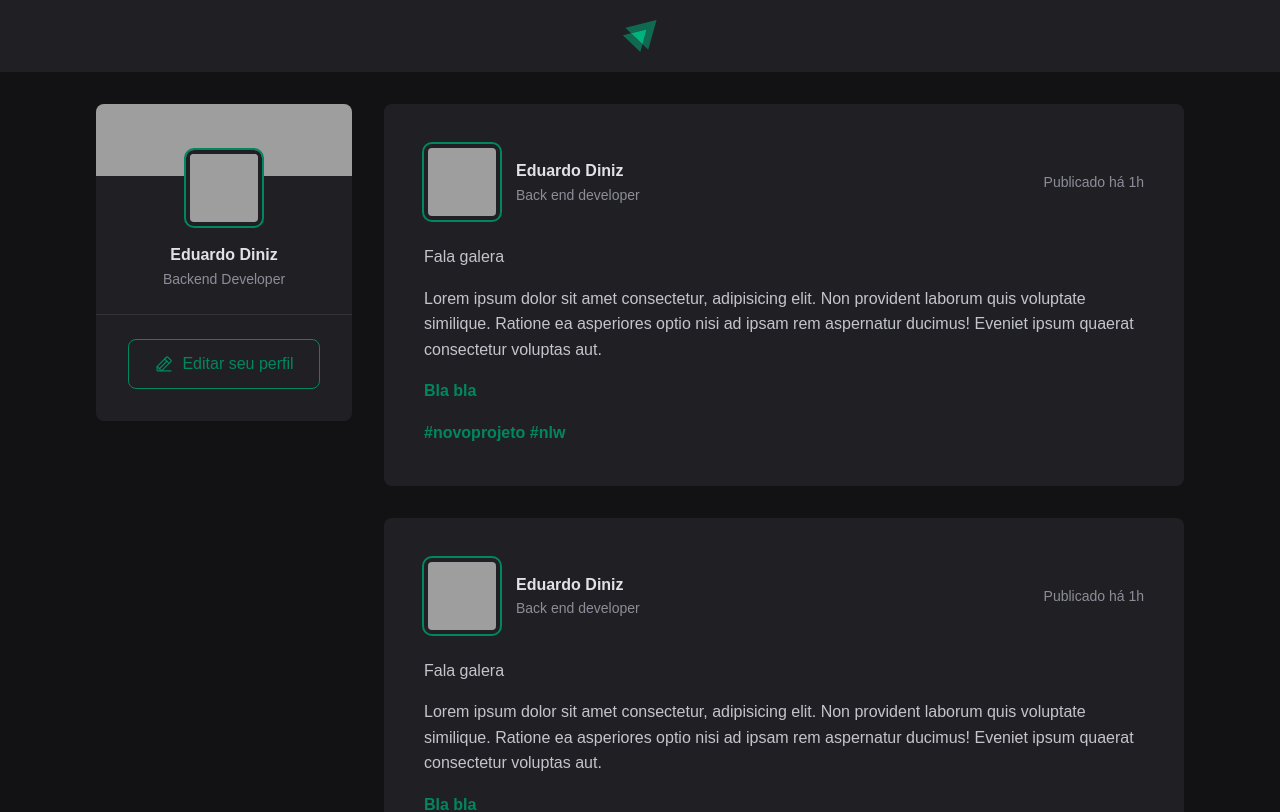
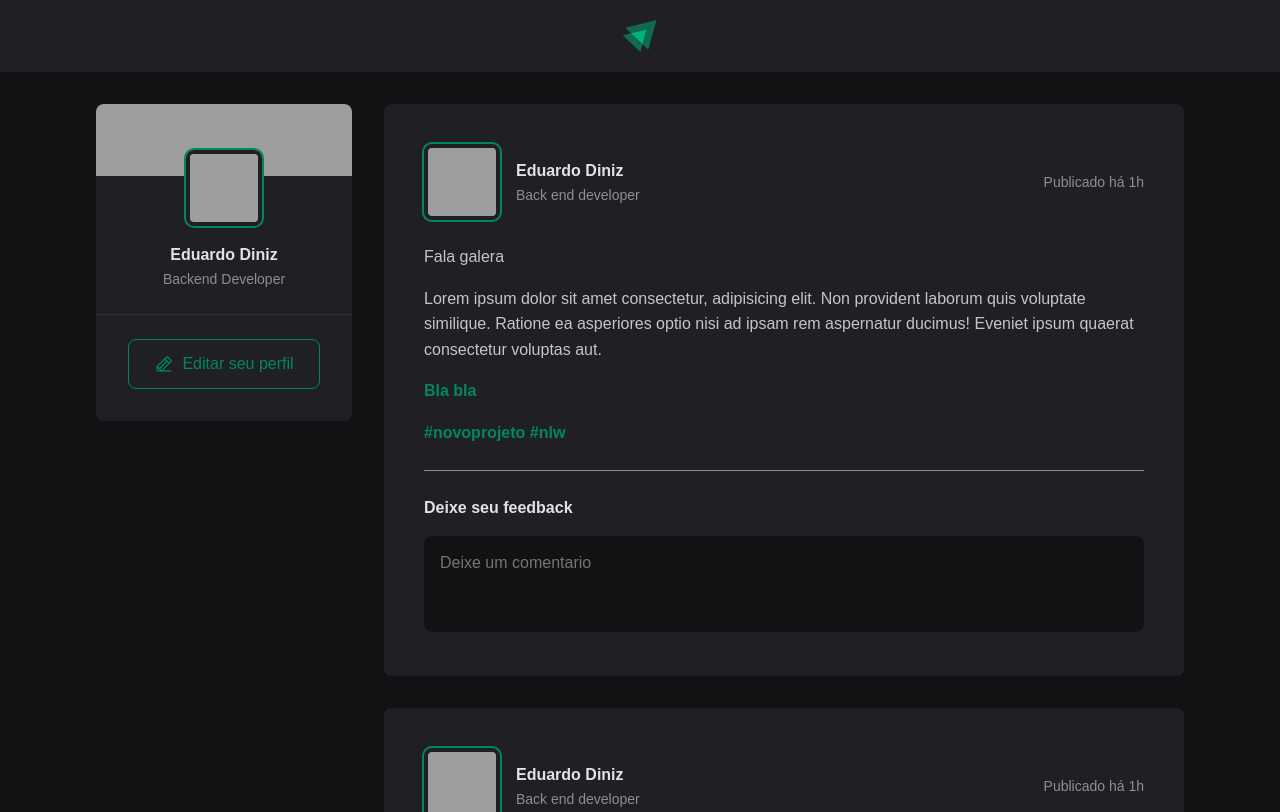
Before and after one commit to DinizEduardo/fundamentos-reactjs-ignite, a React (Vite) app: page / in a window 1280 px wide. Shown: the top 812 px of the page. Built offline with nearby package versions, Linux system fonts and the light colour scheme; grey boxes are pictures that could not be loaded.

Commit message:
feat: formulario de comentarios

```diff
--- a/src/components/Post.jsx
+++ b/src/components/Post.jsx
@@ -24,6 +24,20 @@
           <a href="">#nlw</a>{' '}
         </p>
       </div>
+
+      <form className={styles.commentForm}>
+        <strong>Deixe seu feedback</strong>
+
+        <textarea
+          placeholder='Deixe um comentario'
+        />
+
+        <footer>
+          <button type='submit'>Publicar</button>
+        </footer>
+
+
+      </form>
     </article>
   )
 }
--- a/src/components/Post.module.css
+++ b/src/components/Post.module.css
@@ -68,3 +68,54 @@
   color: var(--gray-400);
   line-height: 1.6;
 }
+
+.commentForm {
+  width: 100%;
+  margin-top: 1.5rem;
+  padding-top: 1.5rem;
+  border-top: 1px solid var(--gray-400);
+}
+
+.commentForm > strong {
+  line-height: 1.6;
+  color: var(--gray-100);
+}
+
+.commentForm textarea {
+  width: 100%;
+  background: var(--gray-900);
+  border: 0;
+  resize: none;
+  height: 6rem;
+  padding: 1rem;
+  border-radius: 8px;
+  color: var(--gray-100);
+  line-height: 1.4;
+  margin-top: 1rem;
+}
+
+.commentForm footer {
+  visibility: hidden;
+  max-height: 0;
+}
+
+.commentForm:focus-within footer {
+  visibility: visible;
+  max-height: none;
+}
+
+.commentForm button[type=submit] {
+  padding: 1rem 1.5rem;
+  margin-top: 1rem;
+  border-radius: 8px;
+  border: 0;
+  background: var(--green-500);
+  color: var(--white);
+  font-weight: bold;
+  cursor: pointer;
+  transition: background 0.2s;
+}
+
+.commentForm button[type=submit]:hover {
+  background: var(--green-300);
+}
--- a/src/global.css
+++ b/src/global.css
@@ -10,6 +10,11 @@
 
   --green-300: #00B37E;
   --green-500: #00875f;
+}
+
+:focus {
+  outline: transparent;
+  box-shadow: 0 0 0 2px var(--green-500);
 }
 
 * {
```
